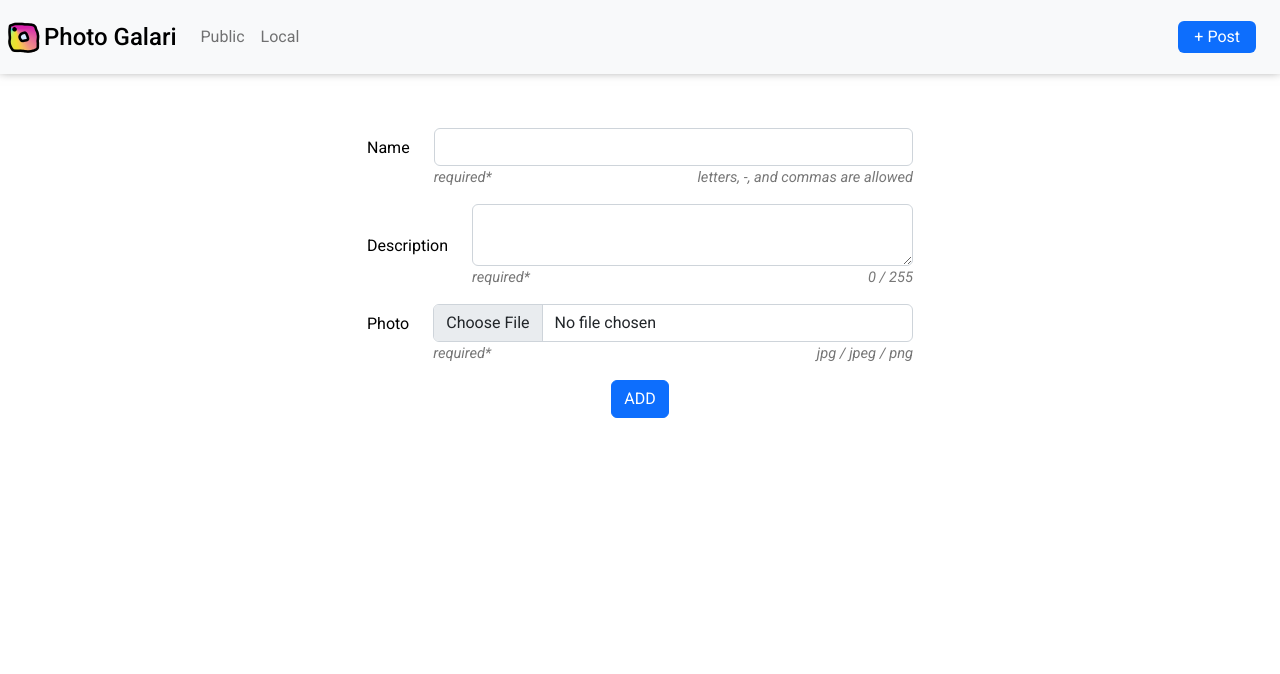
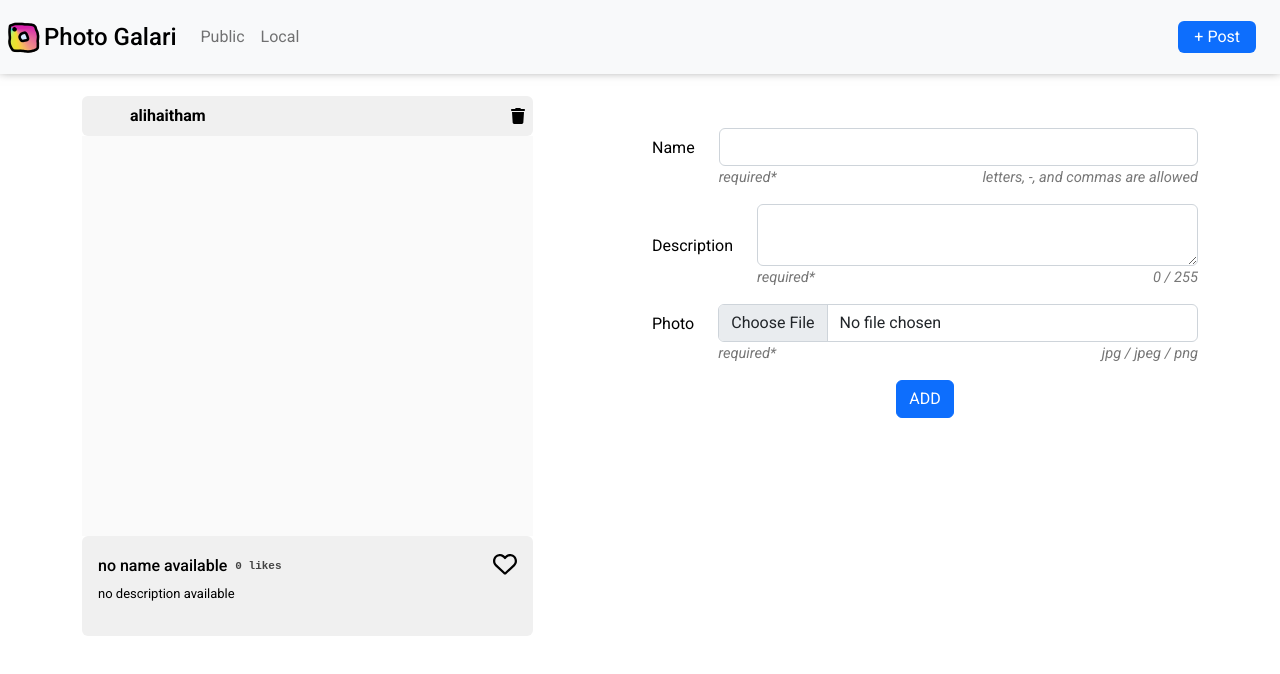
Before and after one commit to Meedil/Meedil.github.io, a React (Create React App) app: page /add-post in a window 1280 px wide. Shown: the top 674 px of the page. Built offline with nearby package versions, Linux system fonts and the light colour scheme.

Commit message:
Preview when adding a new post

```diff
--- a/src/Components/Pages/PostAdder.tsx
+++ b/src/Components/Pages/PostAdder.tsx
@@ -1,7 +1,9 @@
 import Joi from "joi"
 import { useEffect, useState } from "react"
 import { useNavigate } from "react-router-dom"
+import PostDetails from "../../Types/PostDetails"
 import Navbar from "../Navbar"
+import UserPost from "../UserPost"
 import "./PostAdder.css"
 
 interface postAdderProps{
@@ -56,13 +58,18 @@ export default function PostAdder(props:postAdderProps){
 
     return <>
     <Navbar />
-    <div className="container">
-        <form className="mt-5 pt-5" onSubmit={handleSubmit}>
+    <div className="container mt-5 pt-5">
+        <div className="row">
+            <div className="col-12 col-lg-5">
+                <UserPost details={{photoName: photoName, photoDescription: description, image: pictureURL, username: 'alihaitham'} as PostDetails} local={true} toggleLike={() => {}}/>
+            </div>
+            <div className="col-12 col-lg-6 offset-lg-1">
+                <form className="" onSubmit={handleSubmit}>
                     <div className="row mt-3 mb-3 justify-content-center">
-                {valid && valid.error && <div className="text-center btn btn-danger error-message col-10 col-sm-8 col-md-6 mb-3"> {valid.error.message} </div>}
+                        {valid && valid.error && <div className="text-center btn btn-danger error-message col-12 mb-3"> {valid.error.message} </div>}
                     </div>
                     <div className="row mb-3 justify-content-center">
-                <div className="d-flex align-items-start justify-content-space-between col-12 col-sm-8 col-md-6">
+                        <div className="d-flex align-items-start justify-content-space-between col-12">
                             <label htmlFor="post-name" className="mt-2 me-4">Name</label>
                             <div className="w-100">
                                 <input autoComplete={"off"} name="post-name" type="text" className="form-control" onChange={(e) => {setPhotoName(e.target.value)}}/>
@@ -76,7 +83,7 @@ export default function PostAdder(props:postAdderProps){
                         </div>
                     </div>
                     <div className="row my-3 justify-content-center">
-                <div className="d-flex align-items-center col-12 col-sm-8 col-md-6">
+                        <div className="d-flex align-items-center col-12">
                             <label htmlFor="post-description" className="me-4">Description</label>
                             <div className="w-100" >
                                 <textarea name="post-description" className="form-control" maxLength={255} onChange={((e)=>{setDescription(e.target.value)})} />
@@ -88,7 +95,7 @@ export default function PostAdder(props:postAdderProps){
                         </div>
                     </div>
                     <div className="row my-3 justify-content-center">
-                <div className="d-flex align-items-start col-12 col-sm-8 col-md-6">
+                        <div className="d-flex align-items-start col-12">
                             <label htmlFor="post-photo" className="mt-2 me-4">Photo</label>
                             <div className="w-100">
                                 <input className="form-control" name="post-photo" type="file" accept="image/jpg image/jpeg image/png" onChange={handlePictureUrl}/>
@@ -102,5 +109,7 @@ export default function PostAdder(props:postAdderProps){
                     <div className="row justify-content-center"><div className="d-flex justify-content-center"><button type="submit" className="btn btn-primary">ADD</button></div></div>
                 </form>
             </div>
+        </div>
+    </div>
     </>
 }
--- a/src/Components/UserPost.tsx
+++ b/src/Components/UserPost.tsx
@@ -44,19 +44,19 @@ export default function UserPost({details, local, toggleLike, ...props}:postProp
                 {local && <FontAwesomeIcon className='c-pointer' icon={faTrash} onClick={() => props.delete()} />}
             </div>
             <div className="img-container">
-                <img className="post-photo" src={details.image} alt={details.photoDescription} />
+                {details.image && <img className="post-photo" src={details.image} alt={details.photoDescription} />}
             </div>
             <div className="post-footer rounded p-3">
                 <div className='w-100 d-flex align-items-center'>
                     <h6 className='my-0 me-1 me-sm-2'>{details.photoName || "no name available"}</h6>
-                    <span className='likes-num'>{details.likes} likes</span>
+                    <span className='likes-num'>{details.likes || 0} likes</span>
                     <div className='ms-auto ps-4'>
                         { details.likedByUser ?
                         <FontAwesomeIcon className='h4 mb-0 like-icon c-pointer' icon={faSolidHeart} onClick={toggleLike} />:
                         <FontAwesomeIcon className='h4 mb-0 like-icon c-pointer' icon={faHeart} onClick={toggleLike}/> }
                     </div>
                 </div>
-                <p className='post-description shrunk-text'>{details.photoDescription || "no description available"}</p>
+                <p className='post-description shrunk-text mt-1'>{details.photoDescription || "no description available"}</p>
             </div>
         </div>
     )
```
Lines whose indentation alone changed are shown as unchanged.
